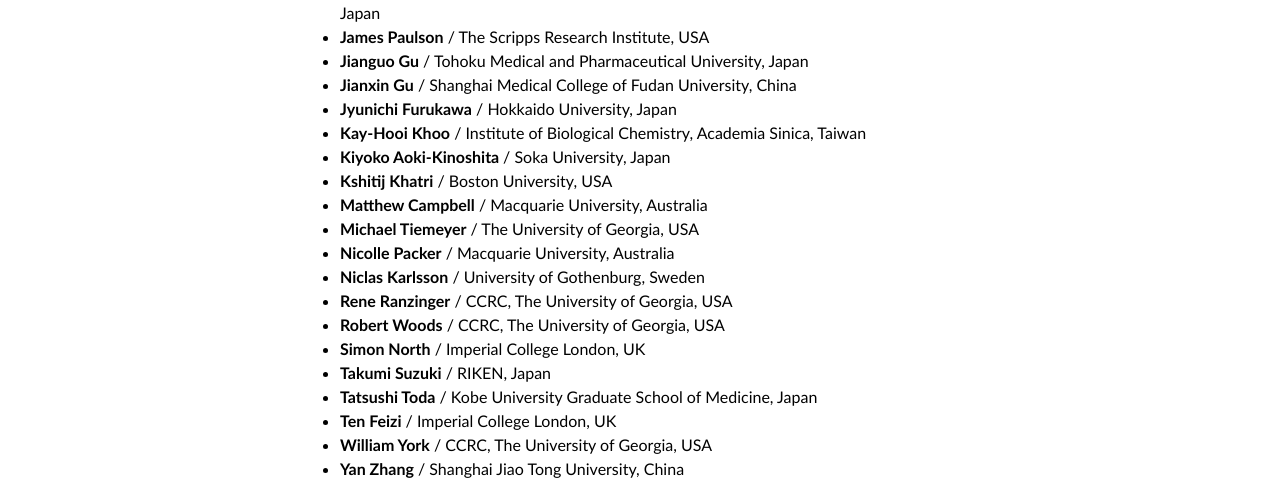
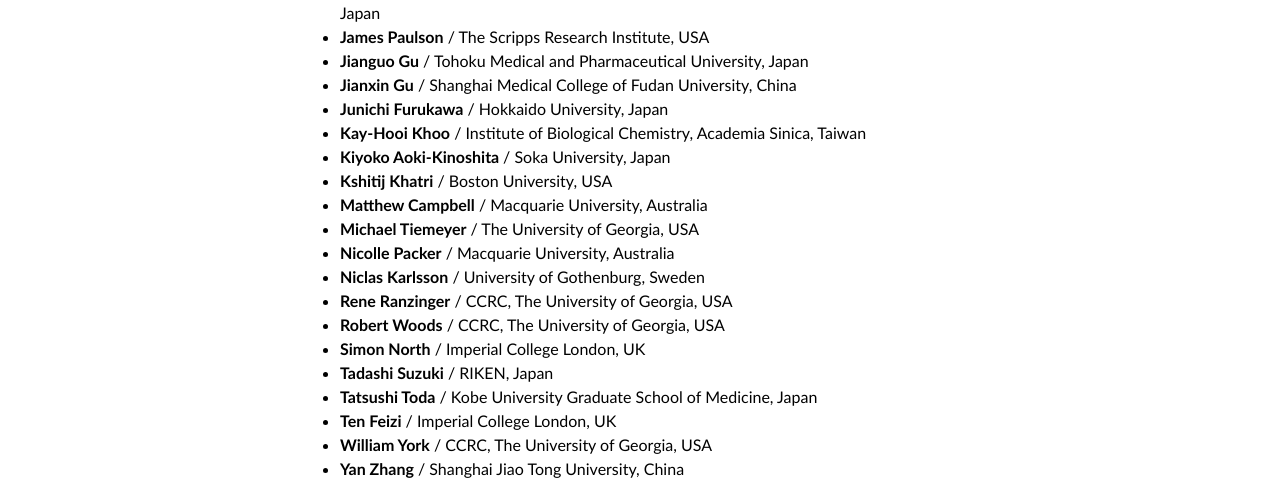
Before and after one commit to yamazakiM/test_warren2016, a Jekyll site: the page built from index.md, in a window 1280 px wide and 900 px high, scrolled down 887 px. Shown: the part 256-736 px from the top of the window. Built offline with Jekyll 4.4.1, drawn with Linux system fonts in a browser that asks for light colours; nearby versions of some CDN libraries; library files that are not in the unit come from our copies.

Commit message:
Update index.md

```diff
--- a/index.md
+++ b/index.md
@@ -31,7 +31,7 @@
 <li><strong>James Paulson</strong> / The Scripps Research Institute, USA</li>
 <li><strong>Jianguo Gu</strong> / Tohoku Medical and Pharmaceutical University, Japan</li>
 <li><strong>Jianxin Gu</strong> / Shanghai Medical College of Fudan University, China</li>
-<li><strong>Jyunichi Furukawa</strong> / Hokkaido University, Japan</li>
+<li><strong>Junichi Furukawa</strong> / Hokkaido University, Japan</li>
 <li><strong>Kay-Hooi Khoo</strong> / Institute of Biological Chemistry, Academia Sinica, Taiwan  </li>
 <li><strong>Kiyoko Aoki-Kinoshita </strong> / Soka University, Japan </li>
 <li><strong>Kshitij Khatri</strong> / Boston University, USA </li>
@@ -42,7 +42,7 @@
 <li><strong>Rene Ranzinger</strong> / CCRC, The University of Georgia, USA</li>
 <li><strong>Robert Woods</strong> / CCRC, The University of Georgia, USA</li>
 <li><strong>Simon North</strong> /  Imperial College London, UK</li>
-<li><strong>Takumi Suzuki</strong> /  RIKEN, Japan</li>
+<li><strong>Tadashi Suzuki</strong> /  RIKEN, Japan</li>
 <li><strong>Tatsushi Toda</strong> /  Kobe University Graduate School of Medicine, Japan</li>
 <li><strong>Ten Feizi</strong> /  Imperial College London, UK</li>
 <li><strong>William York</strong> / CCRC, The University of Georgia, USA</li>
```
